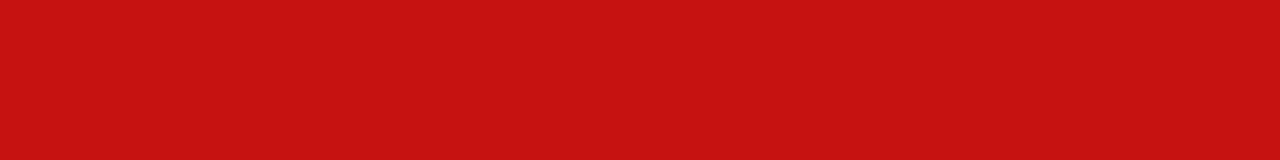
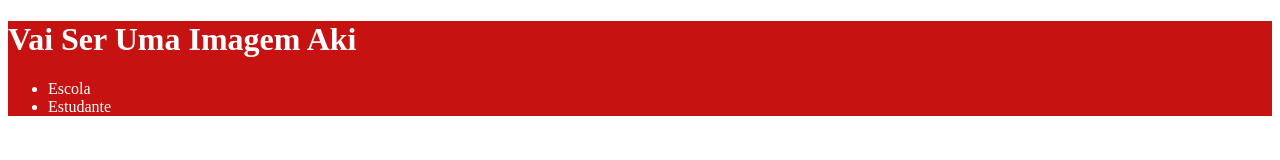
Before and after one commit to williancosta123/pRograma, a plain HTML site: page index.html in a window 1280 px wide. Drawn offline with Linux system fonts and the light colour scheme.

Commit message:
Add files via upload

```diff
--- a/index.html
+++ b/index.html
@@ -7,7 +7,13 @@
     <link rel="stylesheet" href="style.css">
 </head>
 <body>
-    <h1></h1>
+      <header>
+        <h1>Vai Ser Uma Imagem Aki</h1>
+        <ul>
+            <li>Escola</li>
+            <li>Estudante</li>
+         </ul>
+      </header>
 
 </body>
 </html>
--- a/style.css
+++ b/style.css
@@ -1,3 +1,4 @@
-body{
+header {
     background-color: rgb(199, 18, 18);
+    color:white;
 }
```
